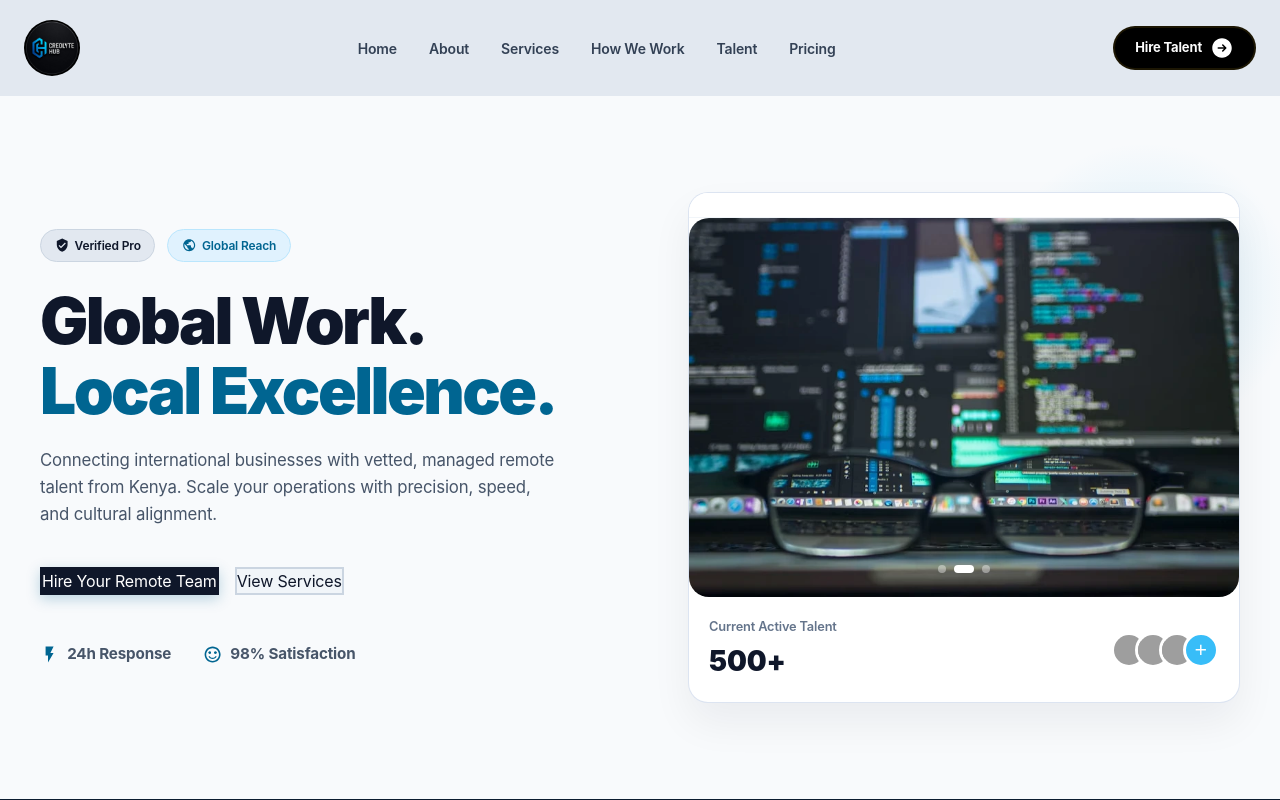
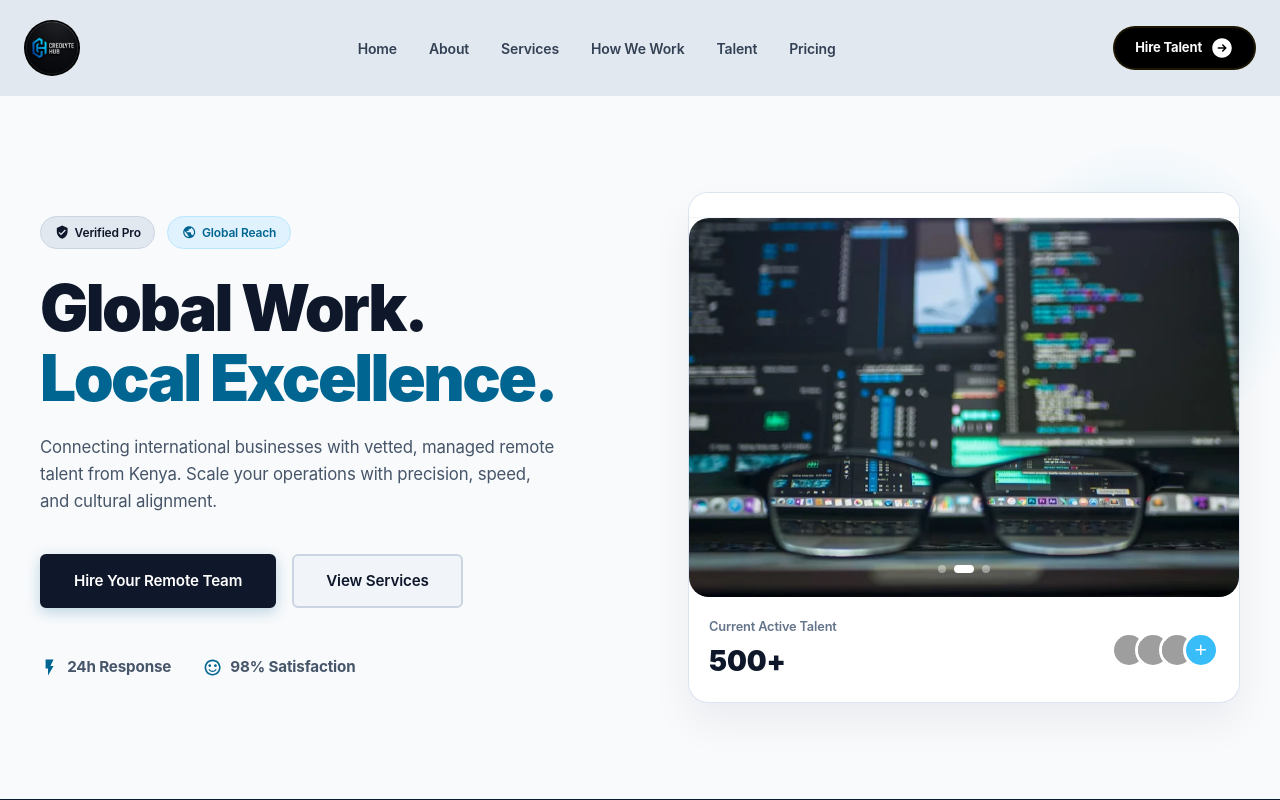
Before and after one commit to wainaina-mwangi/creolytehub, a React (Vite) app: page / in a window 1280 px wide. Shown: the top 800 px of the page. Built offline with nearby package versions, Linux system fonts and the light colour scheme; grey boxes are pictures that could not be loaded; a web font is replaced by a local one.

Commit message:
Fix button class names for consistency

```diff
--- a/src/components/HeroSection/HeroSection.jsx
+++ b/src/components/HeroSection/HeroSection.jsx
@@ -55,9 +55,9 @@ export default function HeroSection() {
           </p>
 
           <div className="hero-cta-group">
-            <button className=" btn-primary">Hire Your Remote Team</button>
+            <button className=" btn  btn-primary">Hire Your Remote Team</button>
             <button
-              className=" btn-secondary"
+              className="btn btn-secondary"
               onClick={handleScrollToServices}
             >
               View Services
```
